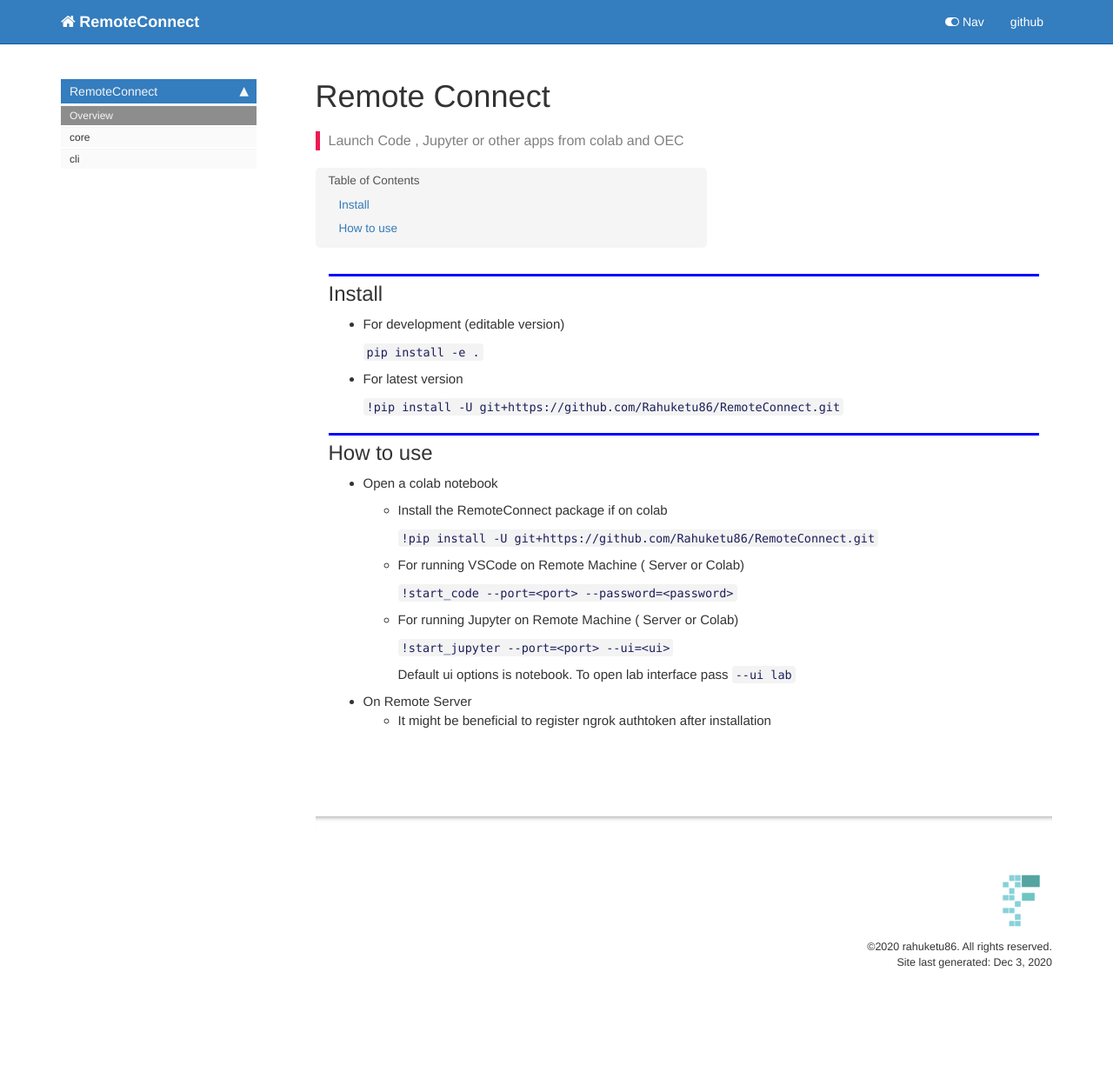
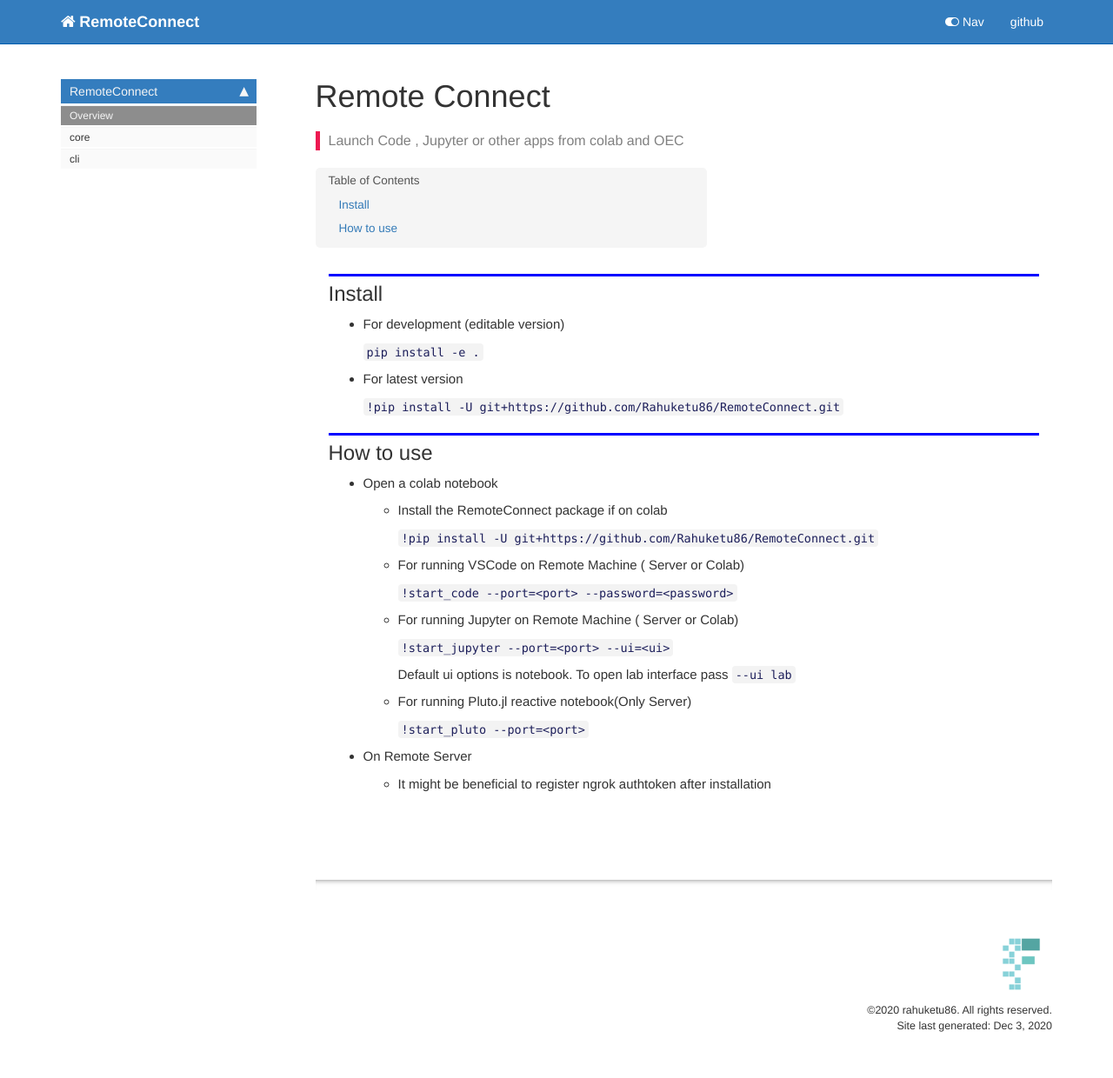
Before and after one commit to Rahuketu86/RemoteConnect, a Jekyll site: the page built from docs/index.html, in a window 1280 px wide. Shown: the whole page at 87% size. Built offline with Jekyll 4.4.1, drawn with Linux system fonts in a browser that asks for light colours; nearby versions of some CDN libraries; comment, search, counter and statistics services are not loaded; before the commit the page ends 1167 px from its top, so only the background shows below that.

Commit message:
Fixed command and documentation

```diff
--- a/docs/index.html
+++ b/docs/index.html
@@ -70,11 +70,13 @@
 <p><code>!start_jupyter --port=&lt;port&gt;  --ui=&lt;ui&gt;</code></p>
 <p>Default ui options is notebook. To open lab interface pass <code>--ui lab</code></p>
 </li>
+<li><p>For running Pluto.jl reactive notebook(Only Server)</p>
+<p><code>!start_pluto --port=&lt;port&gt;</code></p>
+</li>
 </ul>
 </li>
-</ul>
+<li><p>On Remote Server</p>
 <ul>
-<li>On Remote Server<ul>
 <li>It might be beneficial to register ngrok authtoken <token> after installation </li>
 </ul>
 </li>
```
Also changed, not shown: README.md, 2 other files.
